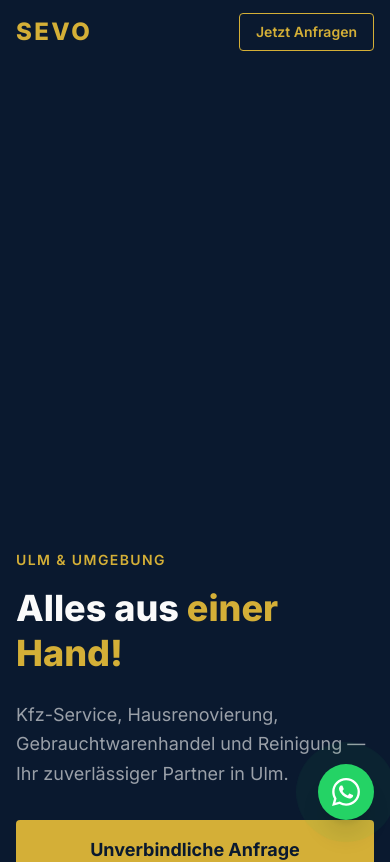
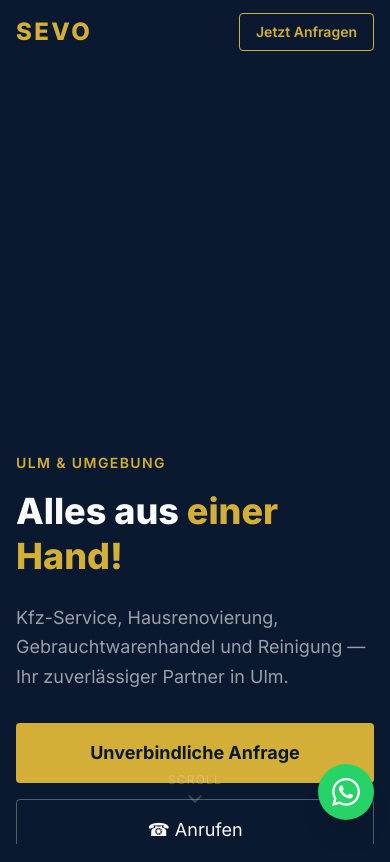
Before and after one commit to aliileri/neophase, a Next.js app in the folder sevo-web/: page / in a window 390 px wide. Shown: the top 862 px of the page. Built offline with nearby package versions, Linux system fonts and the light colour scheme.

Commit message:
fix(sevo): hero layout + chroma-key — CSS sticky replaces GSAP pin, saturation-based gray removal

```diff
--- a/sevo-web/src/app/components/HeroSection.tsx
+++ b/sevo-web/src/app/components/HeroSection.tsx
@@ -6,14 +6,14 @@ const WA_URL =
   'https://wa.me/4915229003063?text=Hallo%20Sevo%2C%20ich%20m%C3%B6chte%20eine%20unverbindliche%20Anfrage%20stellen.'
 
 export default function HeroSection() {
-  const sectionRef  = useRef<HTMLElement>(null)
-  const videoRef    = useRef<HTMLVideoElement>(null)
-  const canvasRef   = useRef<HTMLCanvasElement>(null)
-  const stageRef    = useRef<HTMLDivElement>(null)
+  const sectionRef     = useRef<HTMLElement>(null)
+  const videoRef       = useRef<HTMLVideoElement>(null)
+  const canvasRef      = useRef<HTMLCanvasElement>(null)
+  const stageRef       = useRef<HTMLDivElement>(null)
   const rafChromaRef   = useRef<number>(0)
   const rafParallaxRef = useRef<number>(0)
 
-  // ── 1. Canvas Chroma-Key RAF loop ──────────────────────────────────
+  // ── 1. Canvas chroma-key: saturation-based gray removal ────────────
   useEffect(() => {
     const video  = videoRef.current
     const canvas = canvasRef.current
@@ -27,7 +27,6 @@ export default function HeroSection() {
     const processFrame = () => {
       if (video.currentTime !== lastTime) {
         lastTime = video.currentTime
-
         ctx.clearRect(0, 0, canvas.width, canvas.height)
         ctx.drawImage(video, 0, 0, canvas.width, canvas.height)
 
@@ -37,9 +36,15 @@ export default function HeroSection() {
         for (let i = 0; i < d.length; i += 4) {
           const r = d[i], g = d[i + 1], b = d[i + 2]
 
-          // Feathered key: starts fading at 210, fully transparent at 235+
-          if (r > 210 && g > 210 && b > 210) {
-            const t = Math.min((Math.min(r, g, b) - 210) / 25, 1)
+          // Saturation-based key: neutral grays (low saturation) AND bright
+          const maxC = Math.max(r, g, b)
+          const minC = Math.min(r, g, b)
+          const sat  = maxC > 0 ? (maxC - minC) / maxC : 0
+          const lum  = (r + g + b) / 3
+
+          if (sat < 0.14 && lum > 155) {
+            // Feathered fade: starts at lum 155, fully gone at 210+
+            const t = Math.min((lum - 155) / 55, 1)
             d[i + 3] = Math.round((1 - t) * 255)
           }
         }
@@ -54,7 +59,7 @@ export default function HeroSection() {
     return () => cancelAnimationFrame(rafChromaRef.current)
   }, [])
 
-  // ── 2. GSAP ScrollTrigger scroll-scrub ────────────────────────────
+  // ── 2. GSAP scroll-scrub (CSS sticky — no pin, no layout break) ────
   useEffect(() => {
     if (typeof window === 'undefined') return
 
@@ -71,13 +76,11 @@ export default function HeroSection() {
 
       const setup = () => {
         const duration = video.duration || 3
-
         triggers.push(
           ScrollTrigger.create({
             trigger: section,
             start:   'top top',
-            end:     `+=${window.innerHeight * 2.5}`,
-            pin:     true,
+            end:     'bottom bottom',  // section is 300vh → full scroll range
             scrub:   1.2,
             onUpdate: (self) => {
               video.currentTime = self.progress * duration
@@ -86,17 +89,14 @@ export default function HeroSection() {
         )
       }
 
-      if (video.readyState >= 1) {
-        setup()
-      } else {
-        video.addEventListener('loadedmetadata', setup, { once: true })
-      }
+      if (video.readyState >= 1) setup()
+      else video.addEventListener('loadedmetadata', setup, { once: true })
     })()
 
     return () => triggers.forEach((t) => t.kill())
   }, [])
 
-  // ── 3. Mouse Parallax Tilt ─────────────────────────────────────────
+  // ── 3. Mouse parallax tilt ─────────────────────────────────────────
   useEffect(() => {
     const stage  = stageRef.current
     const canvas = canvasRef.current
@@ -108,12 +108,11 @@ export default function HeroSection() {
 
     const onMove = (e: MouseEvent) => {
       const r  = stage.getBoundingClientRect()
-      const nx = (e.clientX - r.left)  / r.width  - 0.5
-      const ny = (e.clientY - r.top)   / r.height - 0.5
+      const nx = (e.clientX - r.left) / r.width  - 0.5
+      const ny = (e.clientY - r.top)  / r.height - 0.5
       targetX =  ny * 14
       targetY = -nx * 14
     }
-
     const onLeave = () => { targetX = 0; targetY = 0 }
 
     const tick = () => {
@@ -138,11 +137,14 @@ export default function HeroSection() {
   }, [])
 
   return (
-    <section
-      ref={sectionRef}
-      className="relative min-h-screen bg-navy flex items-center pt-16 overflow-hidden"
-    >
-      {/* Hidden video — source for canvas + scroll scrub */}
+    /*
+     * Tall section (300vh) gives GSAP the scroll range.
+     * The inner sticky div stays fixed in the viewport while user scrolls.
+     * This avoids GSAP pin which breaks grid/flex layouts.
+     */
+    <section ref={sectionRef} className="relative bg-navy" style={{ height: '300vh' }}>
+
+      {/* Hidden video — sole source for canvas + scrub */}
       <video
         ref={videoRef}
         src="/assets/hero-transition.mp4"
@@ -153,14 +155,18 @@ export default function HeroSection() {
         aria-hidden="true"
       />
 
-      <div className="max-w-7xl mx-auto px-4 sm:px-6 lg:px-8 grid grid-cols-1 lg:grid-cols-2 gap-12 items-center py-20 w-full">
+      {/* Sticky viewport — always fills the screen while section scrolls */}
+      <div className="sticky top-0 h-screen flex items-center overflow-hidden pt-16">
+
+        {/* Grid: text left, canvas right */}
+        <div className="max-w-7xl mx-auto px-4 sm:px-6 lg:px-8 grid grid-cols-1 lg:grid-cols-2 gap-12 items-center w-full">
 
           {/* Left: copy */}
           <motion.div
-          initial={{ opacity: 0, y: 40 }}
+            initial={{ opacity: 0, y: 30 }}
             animate={{ opacity: 1, y: 0 }}
-          transition={{ duration: 0.7 }}
-          className="order-2 lg:order-1 z-10"
+            transition={{ duration: 0.6, ease: 'easeOut' }}
+            className="order-2 lg:order-1"
           >
             <p className="text-gold text-sm font-semibold tracking-widest uppercase mb-4">
               Ulm &amp; Umgebung
@@ -200,12 +206,11 @@ export default function HeroSection() {
               ref={canvasRef}
               width={1000}
               height={1000}
-            className="w-full max-w-[520px] h-auto"
+              className="w-full max-w-[560px] h-auto"
               style={{
                 transformOrigin: 'center center',
                 willChange: 'transform',
-              // subtle ambient glow matching navy bg
-              filter: 'drop-shadow(0 0 40px rgba(212,175,55,0.08))',
+                filter: 'drop-shadow(0 8px 60px rgba(212,175,55,0.10))',
               }}
             />
           </div>
@@ -213,13 +218,15 @@ export default function HeroSection() {
 
         {/* Scroll cue */}
         <div className="absolute bottom-8 left-1/2 -translate-x-1/2 flex flex-col items-center gap-1 pointer-events-none">
-        <span className="text-off-white/30 text-xs tracking-widest uppercase">Scroll</span>
-        <div className="text-off-white/30 animate-bounce">
+          <span className="text-off-white/25 text-xs tracking-widest uppercase">Scroll</span>
+          <div className="text-off-white/25 animate-bounce">
             <svg className="w-5 h-5" fill="none" stroke="currentColor" viewBox="0 0 24 24">
               <path strokeLinecap="round" strokeLinejoin="round" strokeWidth={2} d="M19 9l-7 7-7-7" />
             </svg>
           </div>
         </div>
+
+      </div>
     </section>
   )
 }
```
Lines whose indentation alone changed are shown as unchanged.
